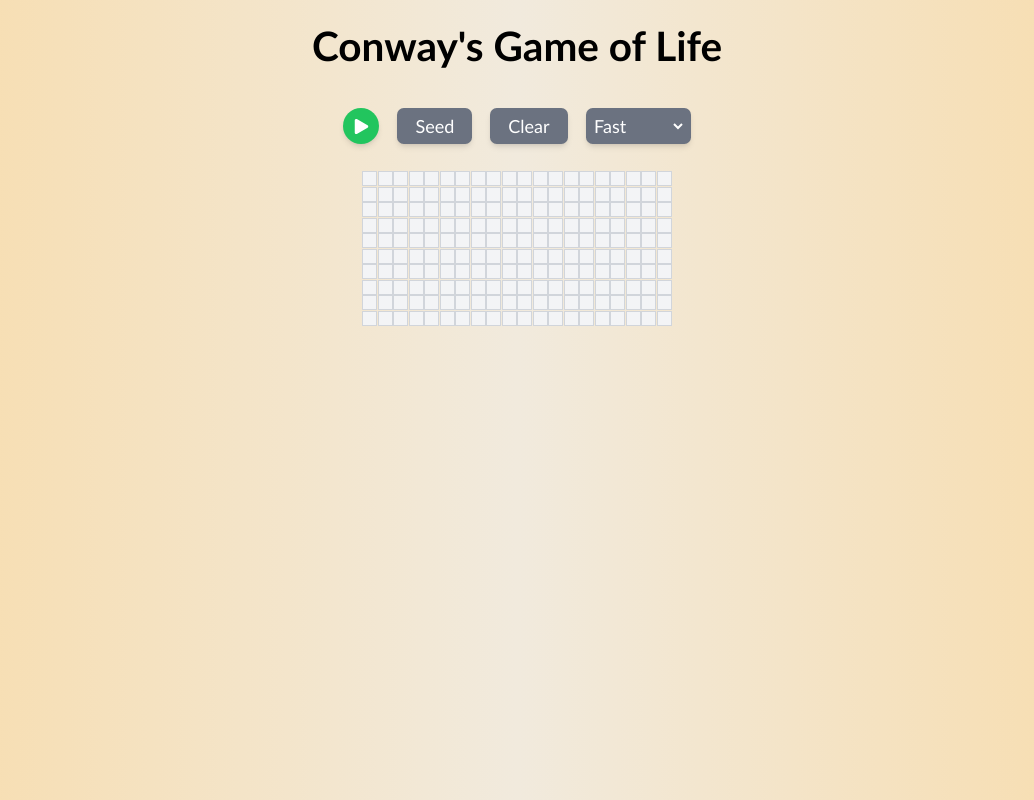
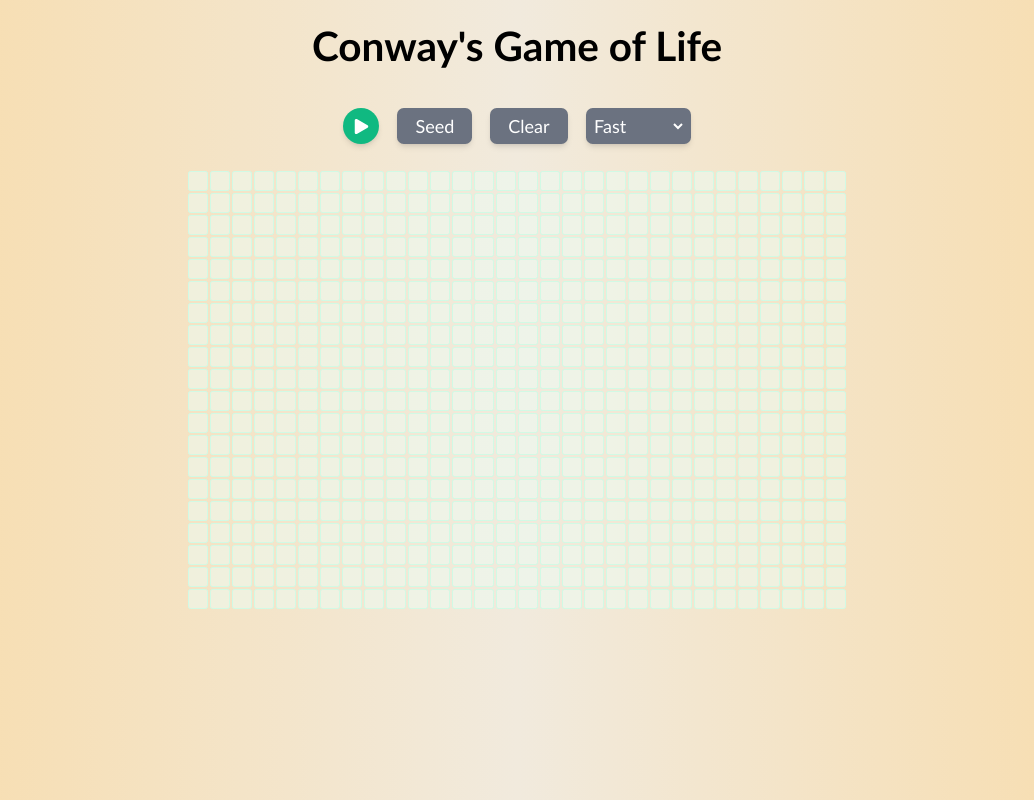
Before and after one commit to ArmanGrewal007/gameof_life, a React (Vite) app: page / in a window 1280 px wide. Shown: the whole page, without its empty margins (123-1157 px from the left). Built offline with nearby package versions, Linux system fonts and the light colour scheme.

Commit message:
added aesthetics

```diff
--- a/src/App.tsx
+++ b/src/App.tsx
@@ -86,7 +86,7 @@ function App() {
     const size = Math.min(
       window.innerWidth - 32 / COLS,
       window.innerHeight - 200 / ROWS,
-      15, // Max size
+      20, // Max size
     );
     return size;
   };
@@ -158,7 +158,7 @@ function App() {
       CSS in classNames, because we cannot pass dynamic values to Tailwind classes.
        */}
         <div
-          className="grid gap-[0.5px] p-2"
+          className="grid gap-[2px] p-2"
           style={{
             gridTemplateColumns: `repeat(${COLS}, ${cellSize}px)`,
             gridTemplateRows: `repeat(${ROWS}, ${cellSize}px)`,
@@ -171,10 +171,10 @@ function App() {
               <button
                 key={`${i}-${j}`}
                 className={twMerge(
-                  "border border-gray-300 aspect-square transition-all duration-100 ease-in-out",
+                  "border border-emerald-100 aspect-square transition-all duration-100 ease-in-out",
                   grid[i][j]
-                    ? "bg-black shadow-md"
-                    : "bg-gray-100 hover:bg-gray-200",
+                    ? "bg-emerald-600 shadow-2xl transform-gpu scale-110 hover:scale-125 rounded-sm cell-wave"
+                    : "bg-emerald-50/50 shadow-2xl hover:scale-125 rounded-sm",
                 )}
                 onMouseDown={handleMouseDown}
                 onMouseUp={handleMouseUp}
--- a/src/components/PlayPauseButton.tsx
+++ b/src/components/PlayPauseButton.tsx
@@ -13,8 +13,8 @@ export function PlayPauseButton({
       className={twMerge(
         "transition ease-in flex items-center justify-center h-8 w-8 rounded-full shadow-md",
         isPlaying
-          ? "bg-gray-500 hover:bg-gray-700 text-white"
-          : "bg-green-500 hover:bg-green-700 text-white",
+          ? "bg-orange-500 hover:bg-orange-700 text-white"
+          : "bg-emerald-500 hover:bg-emerald-700 text-white",
       )}
       onClick={onClick}
     >
--- a/src/index.css
+++ b/src/index.css
@@ -22,3 +22,26 @@
   -webkit-font-smoothing: antialiased;
   -moz-osx-font-smoothing: grayscale;
 }
+
+button {
+  touch-action: none;
+}
+
+@keyframes waveEffect {
+  0% {
+    transform: scale(1);
+    background-color: rgba(16, 185, 129, 0.7); /* Emerald-600 */
+  }
+  50% {
+    transform: scale(1.1);
+    background-color: rgba(249, 115, 22, 0.7); /* Orange-500 */
+  }
+  100% {
+    transform: scale(1);
+    background-color: rgba(16, 185, 129, 0.7); /* Back to Emerald-600 */
+  }
+}
+
+.cell-wave {
+  animation: waveEffect 0.6s ease-in-out forwards;
+}
--- a/src/utils/utils.ts
+++ b/src/utils/utils.ts
@@ -1,5 +1,5 @@
-export const ROWS = 10;
-export const COLS = 20;
+export const ROWS = 20;
+export const COLS = 30;
 
 // Create an empty grid with all cells set to 0
 export const createEmtpyGrid = () => {
```
Also changed, not shown: 1 other file (tests, documents, lock files or other folders).
